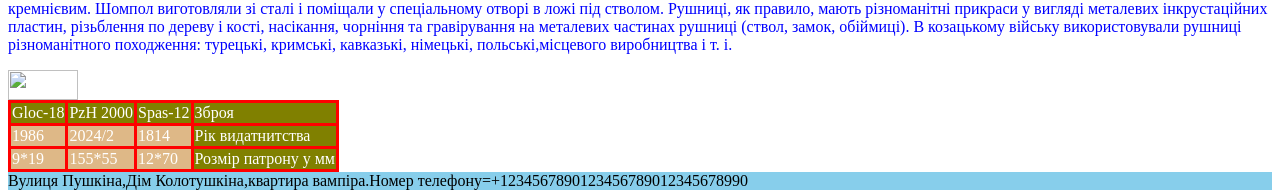
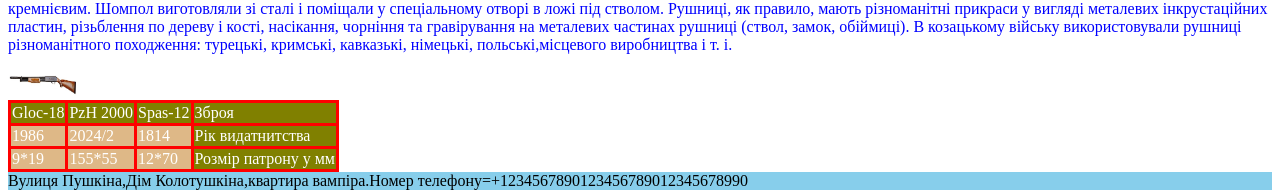
Before and after one commit to VikaKhaustova/firearm, a plain HTML site: page index.html in a window 1280 px wide. Shown: the part 742-934 px from the top of the page. Drawn offline with Linux system fonts and the light colour scheme.

Commit message:
Update index.html

```diff
--- a/index.html
+++ b/index.html
@@ -27,7 +27,7 @@
 Замок міг бути ґнотовим або кремнієвим.
 Шомпол виготовляли зі сталі і поміщали у спеціальному отворі в ложі під стволом. Рушниці, як правило, мають різноманітні прикраси у вигляді металевих інкрустаційних пластин, різьблення по дереву і кості, насікання, чорніння та гравірування на металевих частинах рушниці (ствол, замок, обіймиці).
 В козацькому війську використовували рушниці різноманітного походження: турецькі, кримські, кавказькі, німецькі, польські,місцевого виробництва і т. і.</p>
-<img src="folder/4.jpgg" width="70px" height="30px"/>
+<img src="folder/4.jpg" width="70px" height="30px"/>
 <table style="border:3px solid red;border-collapse:collapse;color:white">
      <tr style="background-color:olive">   <td style="border:3px solid red">Gloc-18</td> <td style="border:3px solid red">PzH 2000</td> <td style="border:3px solid red">Spas-12</td> <td style="border:3px solid red">Зброя</td> </tr>
         <tr> <td style="background-color:burlywood;border:3px solid red">1986</td> <td style="background-color:burlywood;border:3px solid red">2024/2</td> <td style="background-color:burlywood;border:3px solid red">1814</td> <td style="background-color:olive;border:3px solid red">Рік видатнитства</td> </tr>
```
